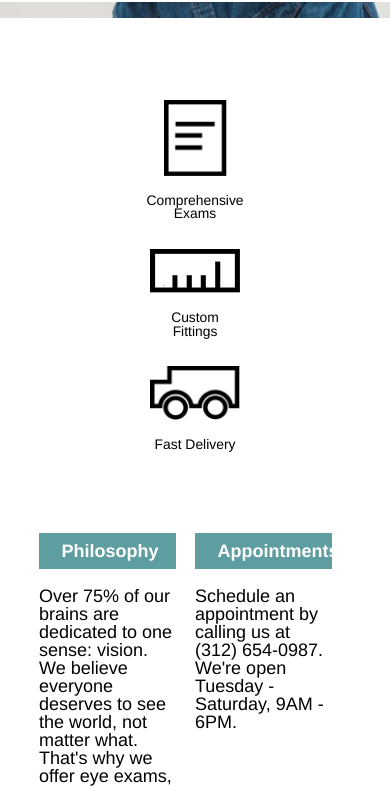
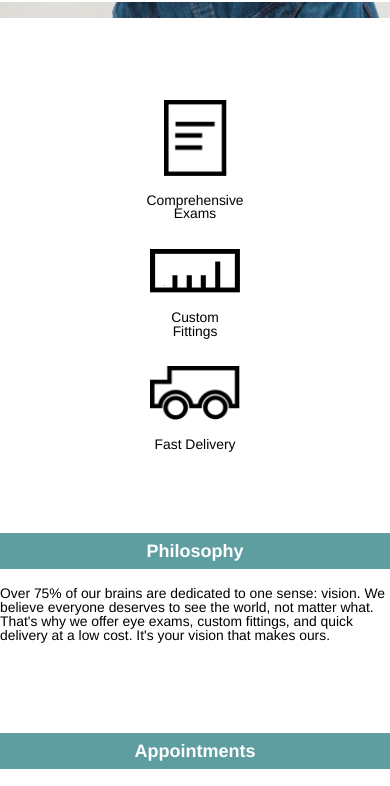
Before and after one commit to PrestonGB/tortoiseshelloptics, a plain HTML site: page index.html in a window 390 px wide. Shown: the part 288-1074 px from the top of the page. Drawn offline with Linux system fonts and the light colour scheme; files whose address does not match are found by name.

Commit message:
finish formatting

```diff
--- a/resources/css/style.css
+++ b/resources/css/style.css
@@ -205,14 +205,32 @@ footer img {
     height: auto;
   }
   footer{
-  justify-content: center;}
+    justify-content: center;
+  }
   footer img {
     margin: 0;
   }
   footer span {
     display: none;
   }
+  .info {
+    flex-direction: column;
+  }
+  .about {
+    width: 100%;
+    margin-bottom: 4rem;
+  }
 
+  .title {
+    min-width: 100%;
+    padding: 0.5rem 0;
+    text-align: center;
+  }
+
+  p {
+    padding-top: 1rem;
+    font-size: 0.77rem;
+  }
 }
 
 @media only screen and (min-width: 470px) {
```
Lines whose indentation alone changed are shown as unchanged.
